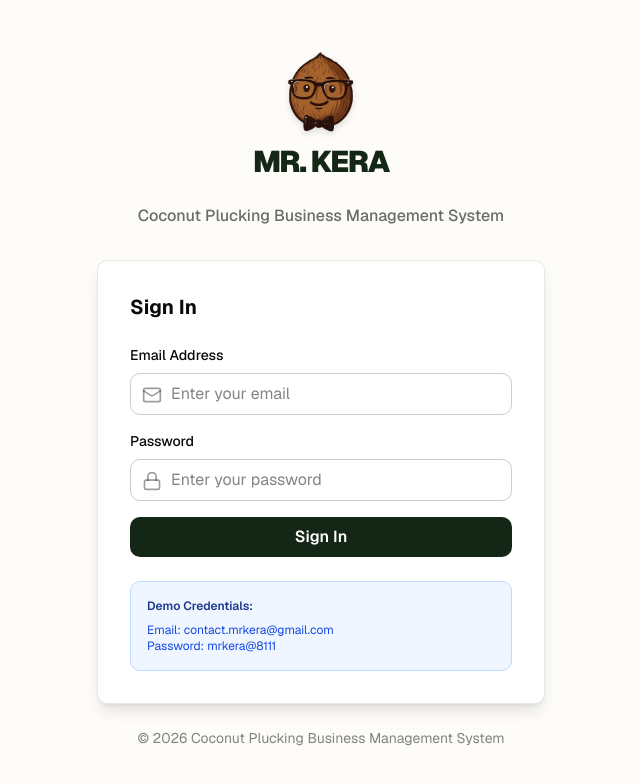
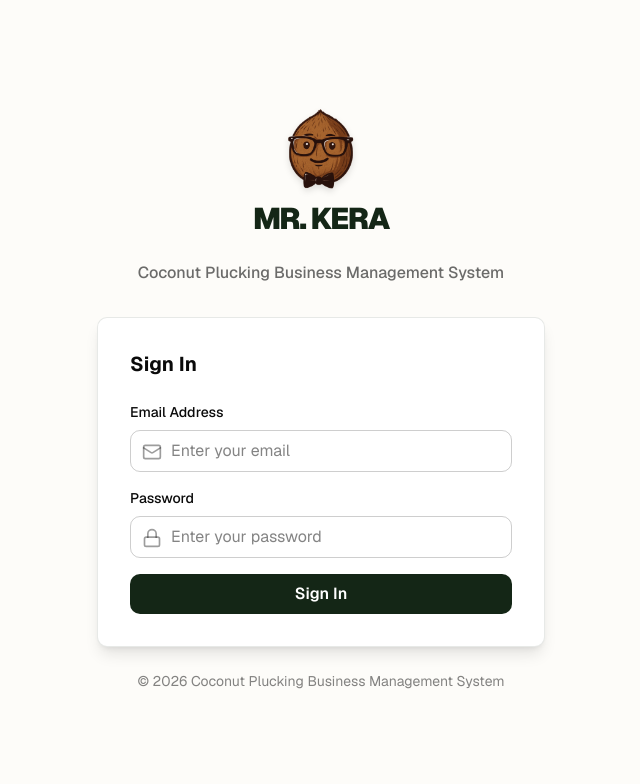
Before and after one commit to abuabz/cocomrkera, a Next.js app: page / in a window 1280 px wide. Shown: the top 784 px of the page, without its empty margins (319-959 px from the left). Built offline with nearby package versions, Linux system fonts and the light colour scheme; no server answers.

Commit message:
login page id pass hide

```diff
--- a/components/auth/login-page.tsx
+++ b/components/auth/login-page.tsx
@@ -108,13 +108,6 @@ export default function LoginPage({ onLogin }: LoginPageProps) {
               {isLoading ? "Signing in..." : "Sign In"}
             </button>
           </form>
-
-          {/* Demo Credentials Info */}
-          <div className="mt-6 p-4 bg-blue-50 border border-blue-200 rounded-lg">
-            <p className="text-xs font-semibold text-blue-900 mb-2">Demo Credentials:</p>
-            <p className="text-xs text-blue-700">Email: contact.mrkera@gmail.com</p>
-            <p className="text-xs text-blue-700">Password: mrkera@8111</p>
-          </div>
         </div>
 
         {/* Footer */}
```
